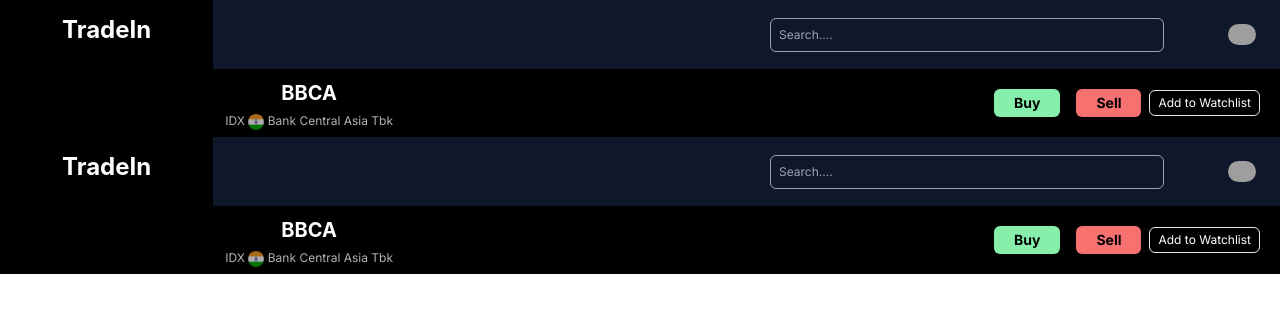
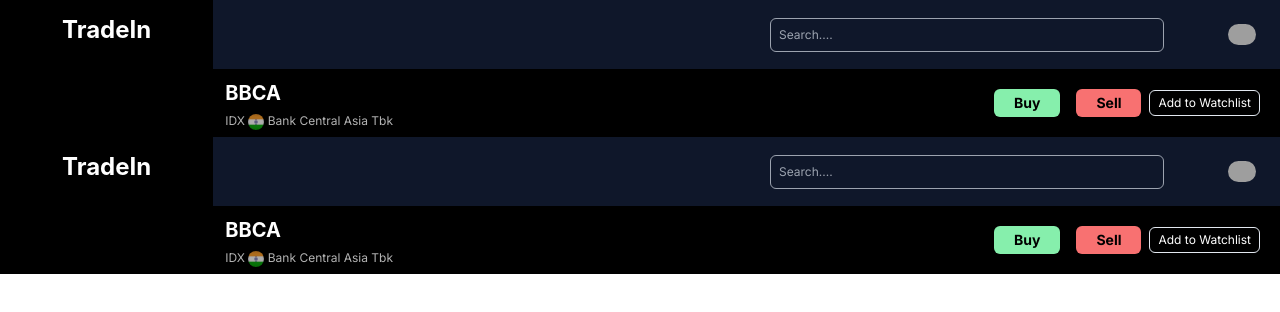
Before and after one commit to Radhey644/TradeIn, a Next.js app: page /test in a window 1280 px wide. Shown: the top 312 px of the page. Built offline with nearby package versions, Linux system fonts and the light colour scheme; grey boxes are pictures that could not be loaded.

Commit message:
Corrected positioning of Stock Name

```diff
--- a/src/components/StockBar.tsx
+++ b/src/components/StockBar.tsx
@@ -7,9 +7,11 @@
   return (
     <div className="flex-row  p-3 text-white gap-4 flex-1 ">
       <VStack className="float-left">
+        <div className="flex relative right-14">
         <Heading color={"white"} fontSize={"xl"} className="-left-12 ">
           BBCA
         </Heading>
+        </div>
         <span className="text-white opacity-70 text-xs">
           IDX{" "}
           <span className="">
```
